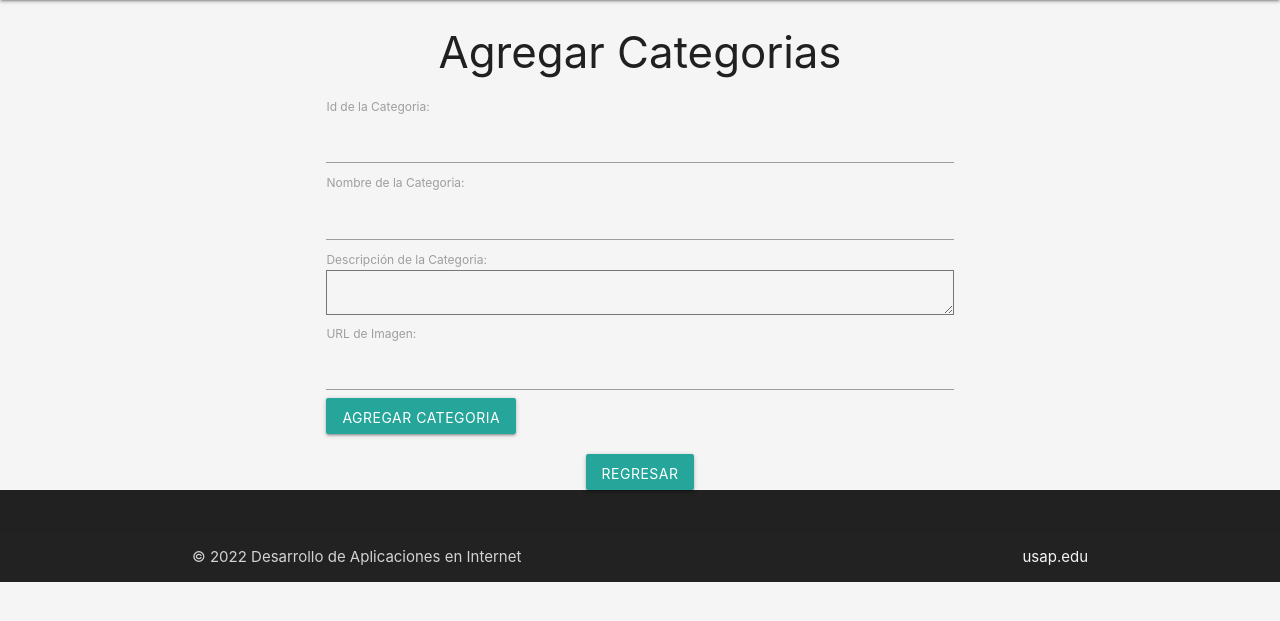
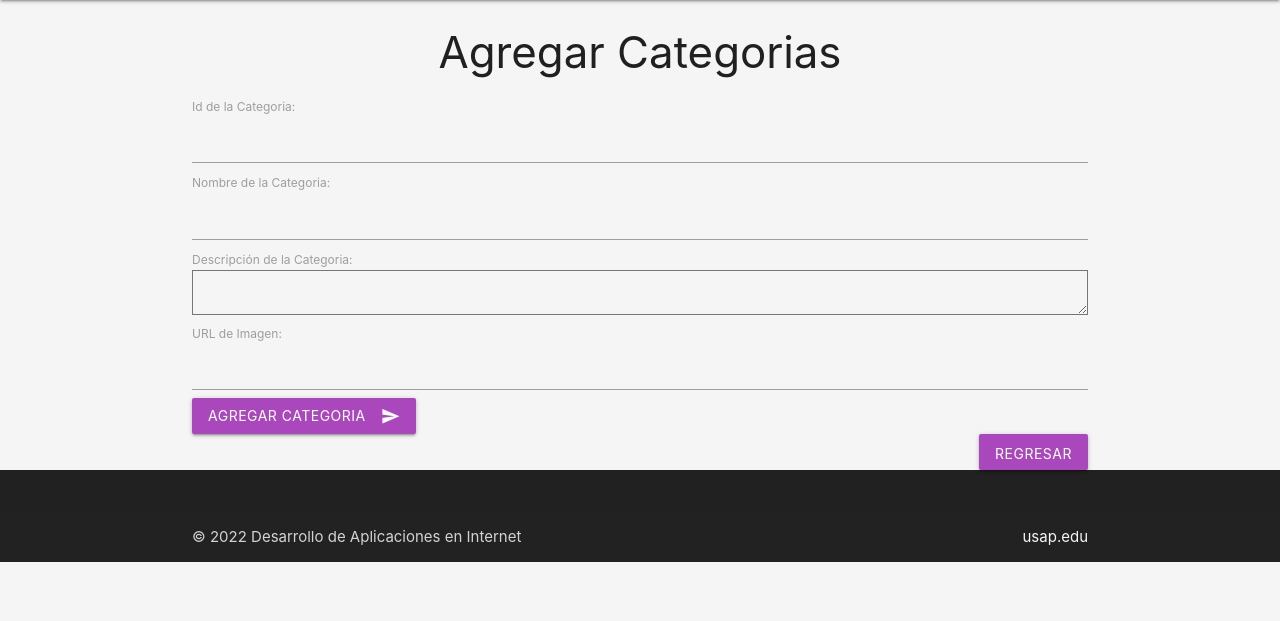
Before and after one commit to SaidLopez-28/PROYECTO_WEB, a PHP site: page /Proyect_Web/index.php?modulo=insertar_categorias in a window 1280 px wide. Shown: the part 64-685 px from the top of the page. Run offline with PHP 8.4, Linux system fonts and the light colour scheme.

Commit message:
Upload Github 4

```diff
--- a/app/index.php
+++ b/app/index.php
@@ -7,6 +7,7 @@
     <title>Document</title>
     <link rel="stylesheet" href="https://cdnjs.cloudflare.com/ajax/libs/materialize/1.0.0/css/materialize.min.css">
     <link href="https://fonts.googleapis.com/icon?family=Material+Icons" rel="stylesheet">
+    <link rel="stylesheet" href="app/css/styles.css">
 </head>
 <body class="grey lighten-4">
     <nav>
@@ -30,7 +31,7 @@
      </div>
 
     <!--Footer-->
-    <footer class="page-footer grey darken-4">
+    <footer class="page-footer grey darken-4 foot">
       <div class="container">
         <div class="row">
           <div class="col l6 s12">
--- a/modules/inicio.php
+++ b/modules/inicio.php
@@ -10,8 +10,8 @@ global $mysqli;
     <li><a href="#!">three</a></li>
   </ul>
   <nav>
-    <div class="nav-wrapper blue darken-4">
-      <a href="#!" class="brand-logo"><img src="" alt=""></a>
+    <div class="nav-wrapper purple darken-4">
+      <a href="#!" class=""><img src="app/img/music.jpg" height="80px" width="300px" alt=""></a>
       <ul class="right hide-on-med-and-down">
         <li><a href="badges.html"></a></li>
         <!-- Dropdown Trigger -->
@@ -95,7 +95,7 @@ global $mysqli;
       <div class="row">
       <h5 class="center-align">Lo más solicitado</h5>
       <?php
-           $strsql= "SELECT `idprod`, `nombre_producto`, `idcategoria`, `descripcion`, `precio`, `url_imagen` FROM `productos` LIMIT 4,6";
+           $strsql= "SELECT `idprod`, `nombre_producto`, `idcategoria`, `descripcion`, `precio`, `url_imagen` FROM `productos` LIMIT 5,2";
            if($stmt = $mysqli->prepare($strsql)) {
             $stmt -> execute();
             $stmt-> store_result();
--- a/modules/insertar_categorias.php
+++ b/modules/insertar_categorias.php
@@ -7,7 +7,7 @@ global $urlweb;
 <h3 class="center"> Agregar Categorias </h3>
 
     <form class="" method="POST">
-        <div class="container row ">
+        <div class="">
             <div class="">
                 <label class="fw-bold">Id de la Categoria:</label>
                 <input class="form-control" name="idcategoria" type="text" class="validate">
@@ -25,14 +25,14 @@ global $urlweb;
                 <input class="form-control" name="url_imagen" type="text" class="validate">
             </div>
 
-            <button class="btn btn-success " type="submit" name="agregar">Agregar Categoria
-                <i class="bi bi-send-fill"></i>
+            <button class="btn waves-effect waves-light purple lighten-1" type="submit" name="agregar">Agregar Categoria
+            <i class="material-icons right">send</i>
 
             </div>
         </div>
     </form>
-    <div class="container center">
-        <a class="btn" href="?modulo=admin_categorias"><i class="bi bi-arrow-left"></i> Regresar</a>
+    <div class="container right-align">
+        <a class="btn purple lighten-1" href="?modulo=admin_categorias"><i class=""></i> Regresar</a>
     </div>
 </div>
 
@@ -50,7 +50,7 @@ global $urlweb;
             $resultado=mysqli_query($mysqli,$strsql);
             if ($resultado) {
             ?>
-                <h3 clas="center">Categoría agregada de froma exitosa</h3>
+                <h3 class="center">Categoría Agregada</h3>
                 <?php
                 mysqli_close($mysqli);
             } else {
```
Also changed, not shown: modules/insertar_productos.php (+4 -4 lines), app/img/bajo-negro.jpg (added), app/img/bajo5.png (added), app/img/music.jpg (added).
